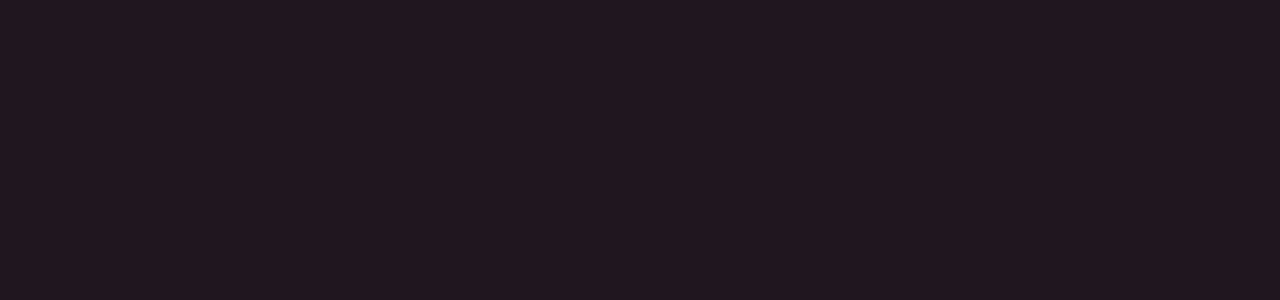
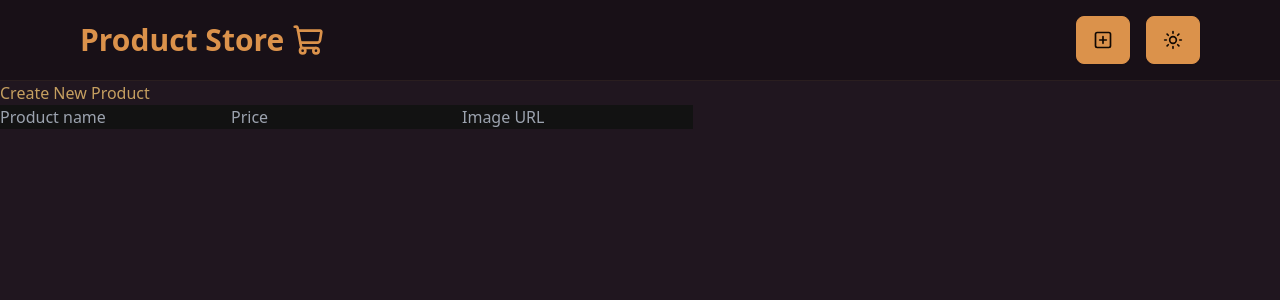
Before and after one commit to mehdi-bellache/mern-product-store, a React app in the folder frontend/: page /create in a window 1280 px wide. Before the commit this address had no page. Shown: the top 300 px of the page. Built offline with nearby package versions, Linux system fonts and the light colour scheme; the HTML template or start-up script is replaced by a standard one.

Commit message:
Install axios and react-hot-toast and update the createPage

```diff
--- a/frontend/package.json
+++ b/frontend/package.json
@@ -10,9 +10,11 @@
     "preview": "vite preview"
   },
   "dependencies": {
+    "axios": "^1.20.0",
     "lucide-react": "^1.34.0",
     "react": "^19.2.8",
     "react-dom": "^19.2.8",
+    "react-hot-toast": "^2.6.0",
     "react-router-dom": "^7.18.2"
   },
   "devDependencies": {
--- a/frontend/src/App.jsx
+++ b/frontend/src/App.jsx
@@ -1,12 +1,13 @@
 import { Route, Routes } from "react-router-dom"
 import HomePage from "./pages/HomePage"
+import CreatePage from "./pages/CreatePage"
 
 function App() {
   return (
     <div>
       <Routes>
         <Route path="/" element={<HomePage/>}></Route>
-        <Route></Route>
+        <Route path="/create" element={<CreatePage/>}></Route>
         <Route></Route>
       </Routes>
     </div>
--- /dev/null
+++ b/frontend/src/pages/CreatePage.jsx
@@ -0,0 +1,38 @@
+import { useState } from "react";
+import Navbar from "../components/Navbar";
+import {toast} from "react-hot-toast";
+
+
+// apres avoir clique sur le boutton on doit utilise axios pour fetch la reponse et aussi on doit retourner a l'acceuil.
+const CreatePage = () => {
+    const [name, setName] = useState("");
+    const [price, setPrice] = useState("");
+    const [image, setImage] = useState("");
+
+    const handleSubmit = () =>{
+        if(!name.trim() || !price.trim() || !image.trim()){
+            toast.error("All fields are required");;
+            return ;
+        }
+
+
+
+    }
+  return (
+      <div>
+        <Navbar/>
+        <div>
+            <h1>Create New Product</h1>
+            <form onSubmit={handleSubmit}>
+                <input type="text" placeholder="Product name" onChange={(e) => setName(e.target.value)}/>
+                <input type="text" placeholder="Price" onChange={(e) => setPrice(e.target.value)}/>
+                <input type="text" placeholder="Image URL" onChange={(e) => setImage(e.target.value)}/>
+                <button type="submit"></button>
+            </form>
+        </div>
+
+    </div>
+  )
+}
+
+export default CreatePage
```
Also changed, not shown: 1 other file (tests, documents, lock files or other folders).
